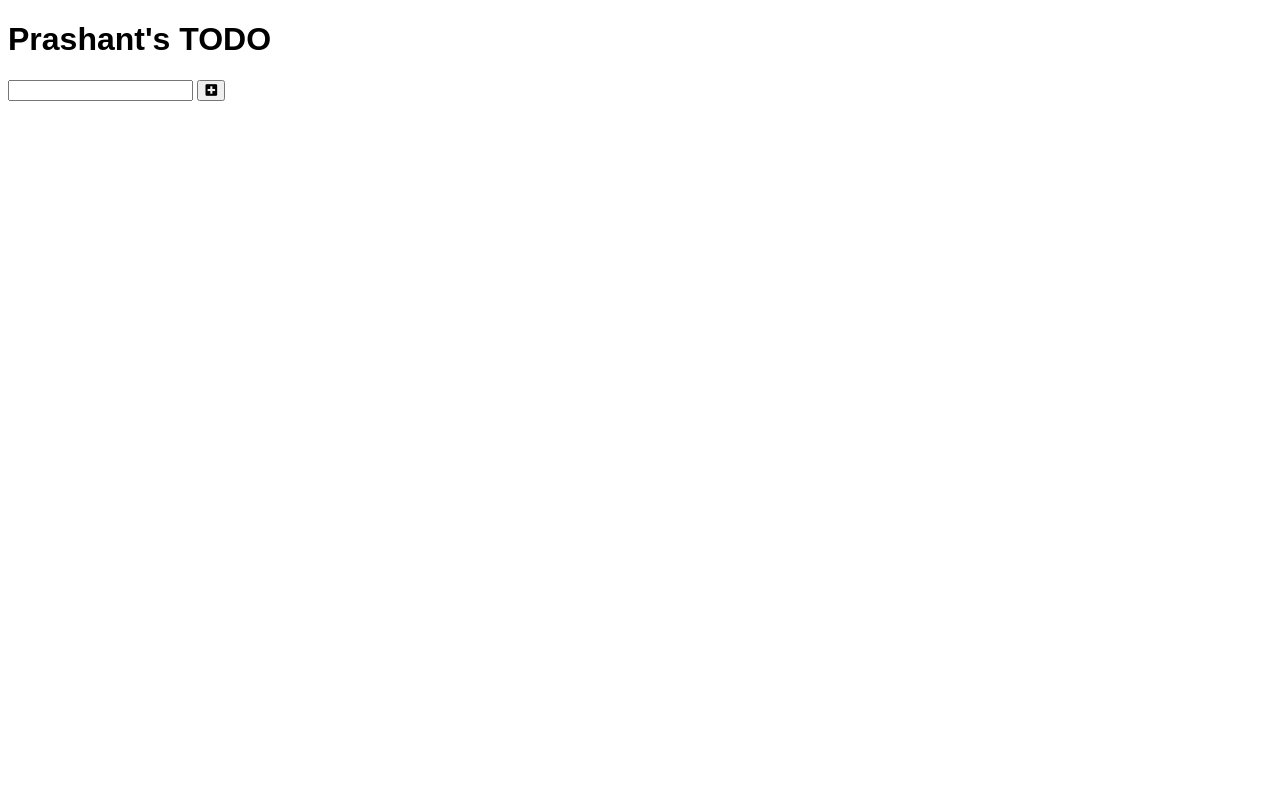
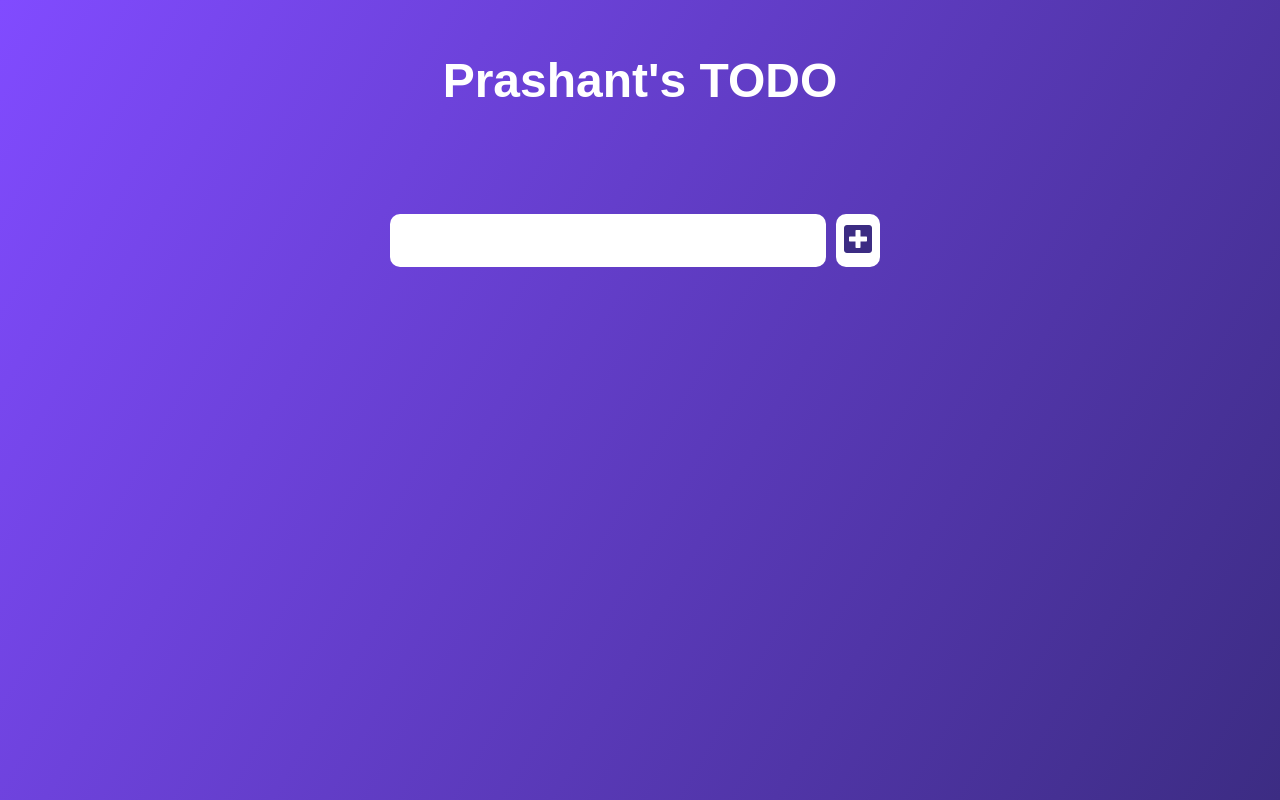
Before and after one commit to PrashantIndurkar/todoListInJavaScript, a website built with Parcel: page index.html in a window 1280 px wide. Built offline with nearby package versions, Linux system fonts and the light colour scheme.

Commit message:
addedCSS

```diff
--- a/src/styles.css
+++ b/src/styles.css
@@ -1,3 +1,41 @@
+* {
+  margin: 0;
+  padding: 0;
+  box-sizing: border-box;
+}
 body {
-  font-family: sans-serif;
+  background-image: linear-gradient(120deg, #814bff, #3c2c83);
+  color: white;
+  font-family: "poppins", sans-serif;
+  min-height: 100vh;
 }
+header {
+  font-size: 1.5rem;
+}
+header,
+form {
+  min-height: 20vh;
+  display: flex;
+  justify-content: center;
+  align-items: center;
+}
+form input,
+form button {
+  padding: 0.5rem;
+  font-size: 2rem;
+  border: none;
+  background: white;
+  border-radius: 10px;
+  margin-right: 10px;
+}
+
+form button {
+  color: #3c2c83;
+  background: white;
+  cursor: pointer;
+  transition: all 0.3s ease;
+}
+form button:hover {
+  background: #3c2c83;
+  color: white;
+}
```
